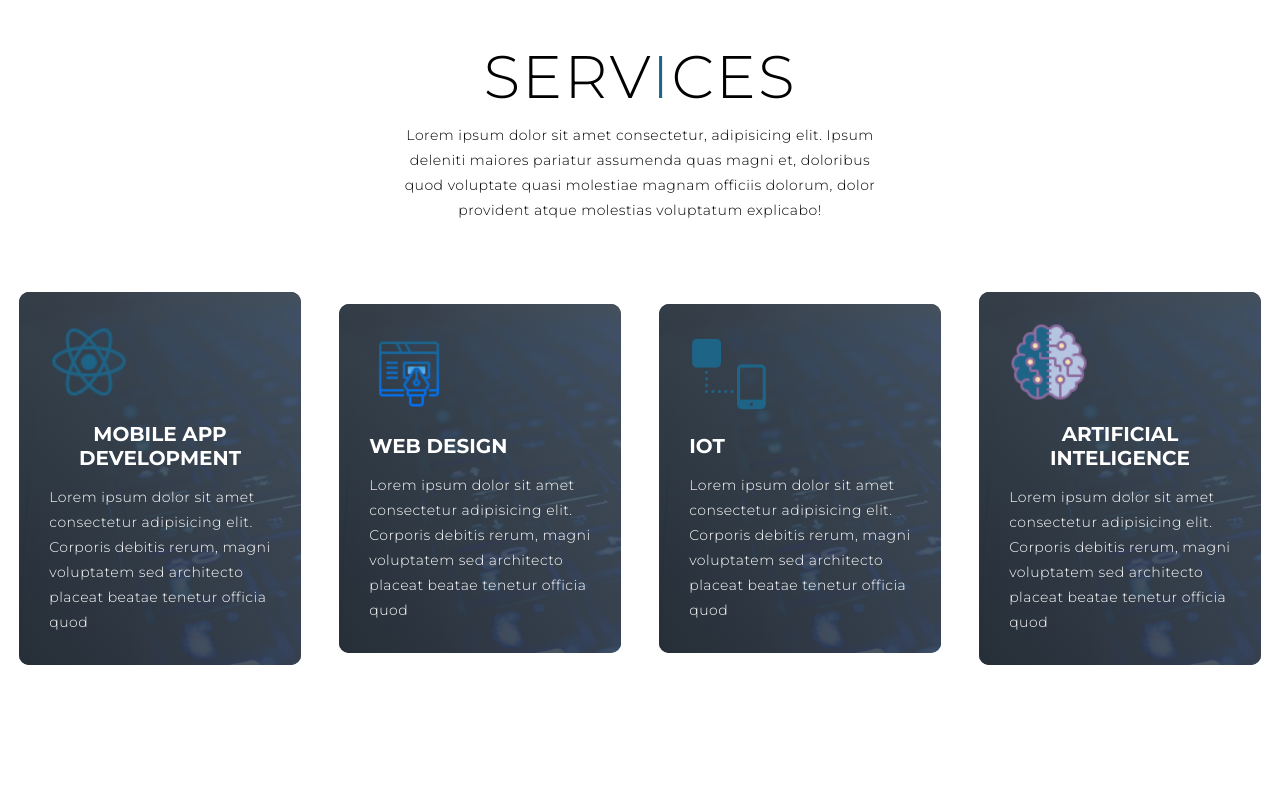
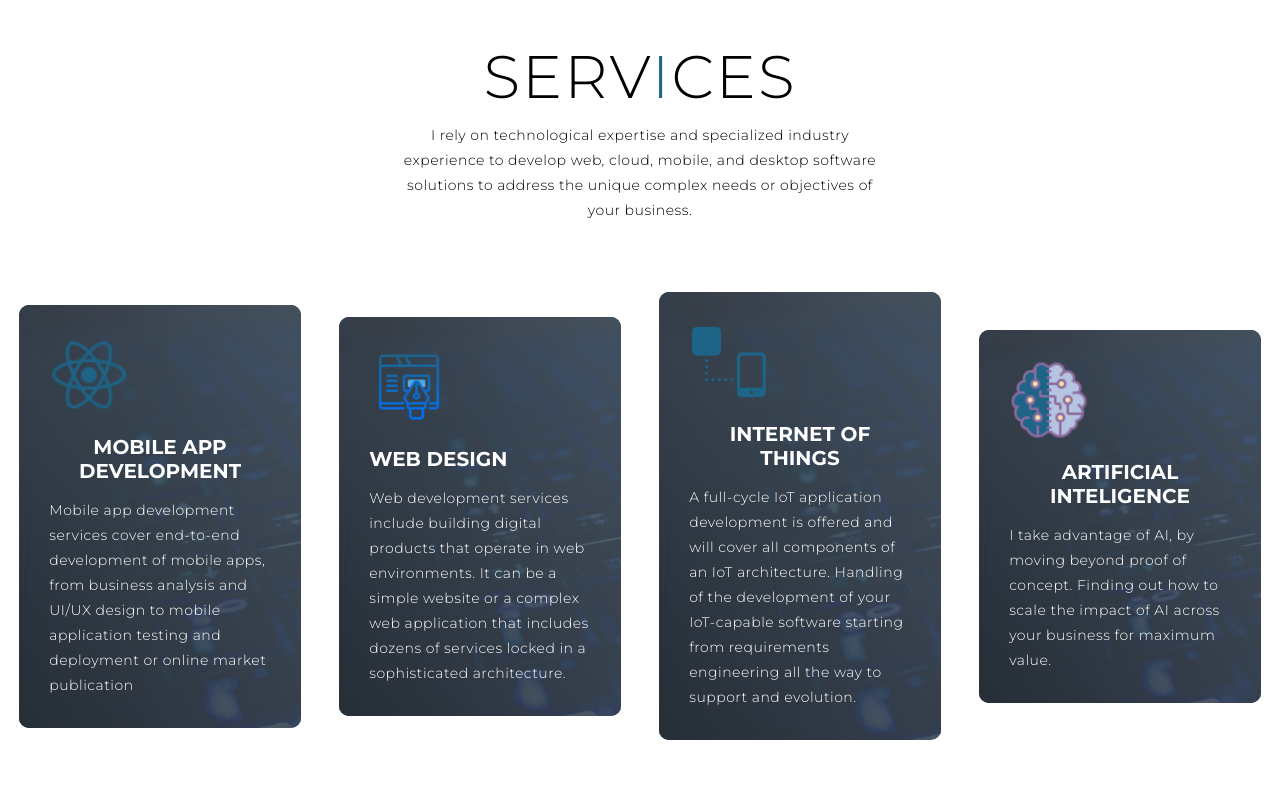
Before and after one commit to Nyoni/Nyoni.github.io, a plain HTML site: page index.html in a window 1280 px wide. Shown: the part 860-1660 px from the top of the page. Drawn offline with Linux system fonts and the light colour scheme.

Commit message:
update index.html

```diff
--- a/index.html
+++ b/index.html
@@ -47,28 +47,28 @@
     <div class="services container">
       <div class="service-top">
         <h1 class="section-title">SERV<span>I</span>CES</h1>
-        <p>Lorem ipsum dolor sit amet consectetur, adipisicing elit. Ipsum deleniti maiores pariatur assumenda quas magni et, doloribus quod voluptate quasi molestiae magnam officiis dolorum, dolor provident atque molestias voluptatum explicabo!</p>
+        <p>I rely on technological expertise and specialized industry experience to develop web, cloud, mobile, and desktop software solutions to address the unique complex needs or objectives of your business.</p>
       </div>
       <div class="service-bottom">
         <div class="service-item">
           <div class="icon"><img src="./img/icons8-react-native-50.png" alt="react native icon"/></div>
           <h2>Mobile App Development</h2>
-          <p>Lorem ipsum dolor sit amet consectetur adipisicing elit. Corporis debitis rerum, magni voluptatem sed architecto placeat beatae tenetur officia quod</p>
+          <p>Mobile app development services cover end-to-end development of mobile apps, from business analysis and UI/UX design to mobile application testing and deployment or online market publication</p>
         </div>
         <div class="service-item">
           <div class="icon"><img src="./img/icons8-web-design-64.png" alt="web design icon"/></div>
           <h2>Web Design</h2>
-          <p>Lorem ipsum dolor sit amet consectetur adipisicing elit. Corporis debitis rerum, magni voluptatem sed architecto placeat beatae tenetur officia quod</p>
+          <p>Web development services include building digital products that operate in web environments. It can be a simple website or a complex web application that includes dozens of services locked in a sophisticated architecture.</p>
         </div>
         <div class="service-item">
           <div class="icon"><img src="./img/icons8-internet-of-things-100.png" alt="IoT icon"/></div>
-          <h2>IoT</h2>
-          <p>Lorem ipsum dolor sit amet consectetur adipisicing elit. Corporis debitis rerum, magni voluptatem sed architecto placeat beatae tenetur officia quod</p>
+          <h2>Internet of Things</h2>
+          <p>A full-cycle IoT application development is offered and will cover all components of an IoT architecture. Handling of the development of your IoT-capable software starting from requirements engineering all the way to support and evolution.</p>
         </div>
         <div class="service-item">
           <div class="icon"><img src="./img/icons8-artificial-intelligence-64.png" alt="ai icon"/></div>
           <h2>Artificial Inteligence</h2>
-          <p>Lorem ipsum dolor sit amet consectetur adipisicing elit. Corporis debitis rerum, magni voluptatem sed architecto placeat beatae tenetur officia quod</p>
+          <p>I take advantage of AI, by moving beyond proof of concept. Finding out how to scale the impact of AI across your business for maximum value.</p>
         </div>
       </div>
     </div>
@@ -148,7 +148,7 @@
         <div class="col-right">
           <h1 class="section-title">About <span>me</span></h1>
           <h2>Electronics Engineer</h2>
-          <p>Lorem ipsum, dolor sit amet consectetur adipisicing elit. Asperiores, velit alias eius non illum beatae atque repellat ratione qui veritatis repudiandae adipisci maiores. At inventore necessitatibus deserunt exercitationem cumque earum omnis ipsum rem accusantium quis, quas quia, accusamus provident suscipit magni! Expedita sint ad dolore, commodi labore nihil velit earum ducimus nulla quae nostrum fugit aut, deserunt reprehenderit libero enim!</p>
+          <p>Electronic Engineer with a demonstrated history of working in the computer and network security industry. Skilled in MikroC, Python, C++ and JavaScript (Programming Languages), Electronic Engineering, Data Science, Telecommunications, and Instrumentation.</p>
           <a href="#" class="cta">Download Resume</a>
         </div>
       </div>
```
